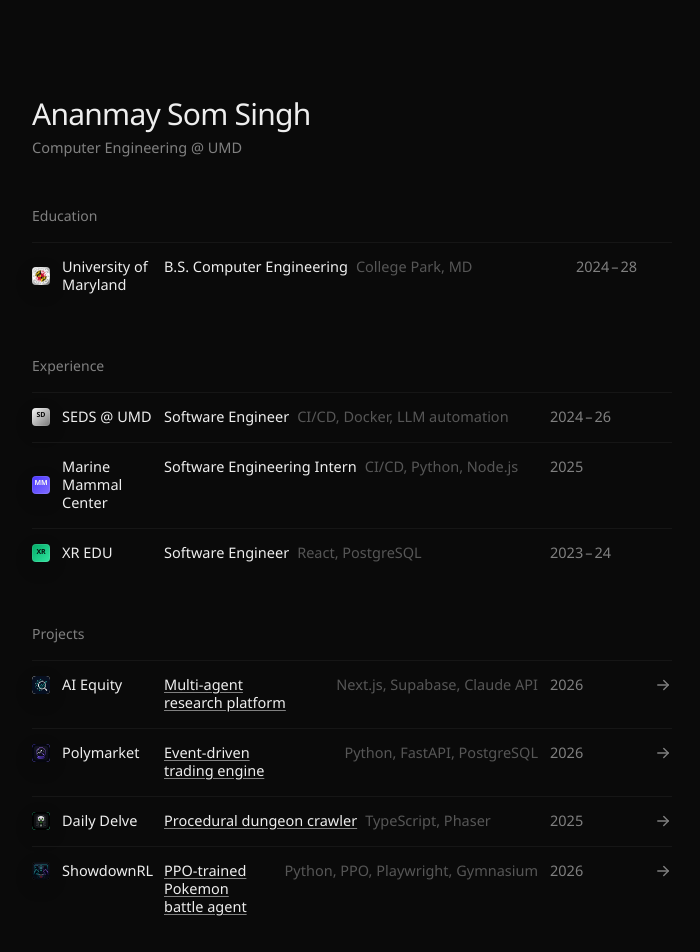
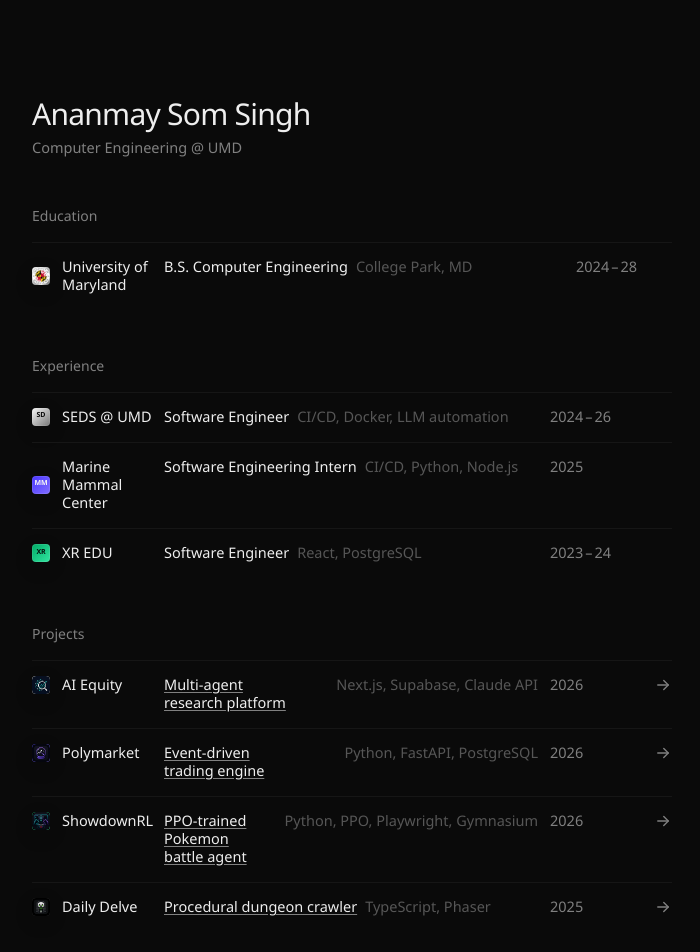
Before and after one commit to AnanmayS/portfolio, a Next.js app: page / in a window 1280 px wide. Shown: the top 952 px of the page, without its empty margins (288-988 px from the left). Built offline with nearby package versions, Linux system fonts and the light colour scheme.

Commit message:
order projects by year

```diff
--- a/app/page.tsx
+++ b/app/page.tsx
@@ -85,6 +85,19 @@
     ],
   },
   {
+    name: "ShowdownRL",
+    logo: "SR",
+    logoImg: "/project-icons/showdownrl.png",
+    href: "https://github.com/AnanmayS/ShowdownRL",
+    rows: [
+      {
+        title: "PPO-trained Pokemon battle agent",
+        note: "Python, PPO, Playwright, Gymnasium",
+        start: "2026",
+      },
+    ],
+  },
+  {
     name: "Daily Delve",
     logo: "DD",
     logoImg: "/project-icons/daily-delve.png",
@@ -94,19 +107,6 @@
         title: "Procedural dungeon crawler",
         note: "TypeScript, Phaser",
         start: "2025",
-      },
-    ],
-  },
-  {
-    name: "ShowdownRL",
-    logo: "SR",
-    logoImg: "/project-icons/showdownrl.png",
-    href: "https://github.com/AnanmayS/ShowdownRL",
-    rows: [
-      {
-        title: "PPO-trained Pokemon battle agent",
-        note: "Python, PPO, Playwright, Gymnasium",
-        start: "2026",
       },
     ],
   },
```
